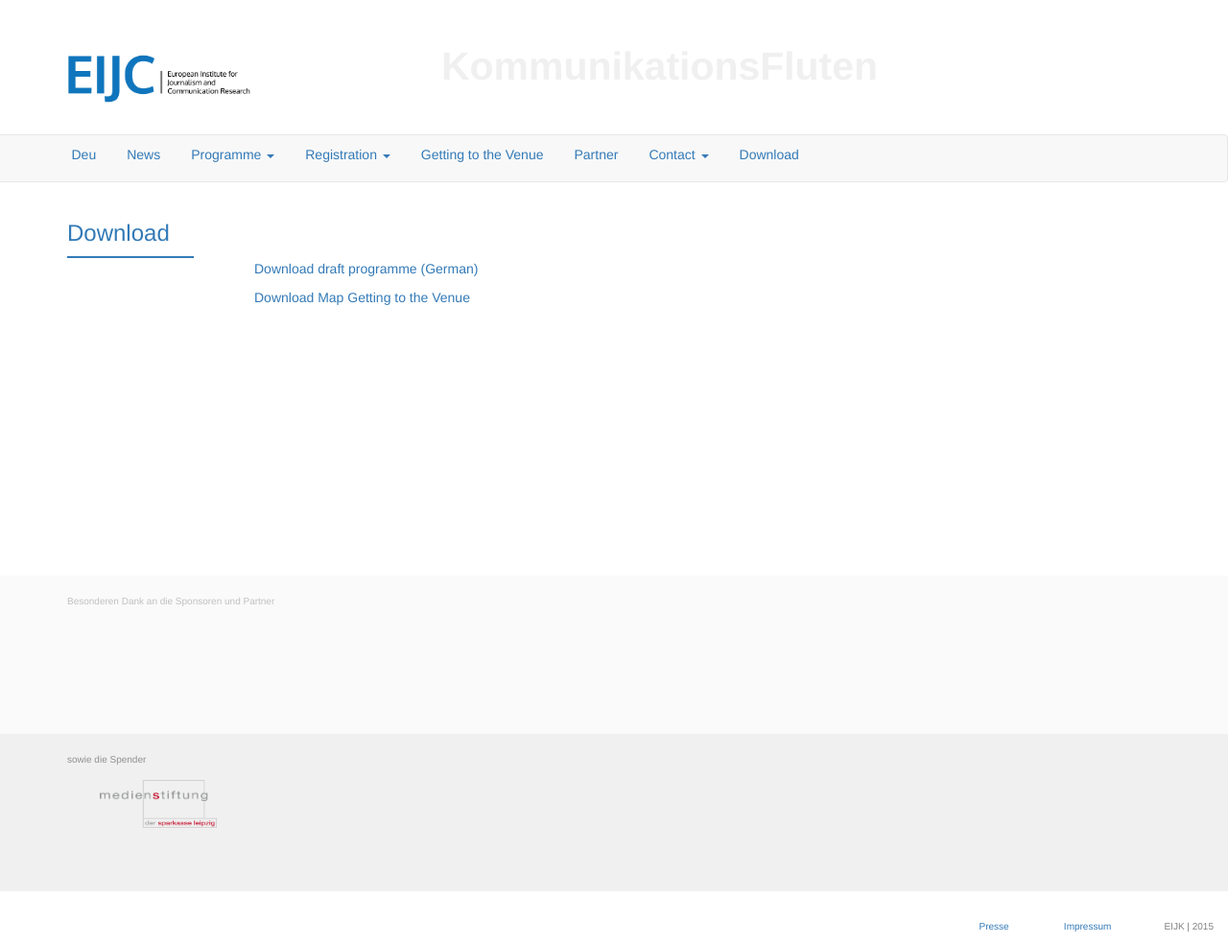
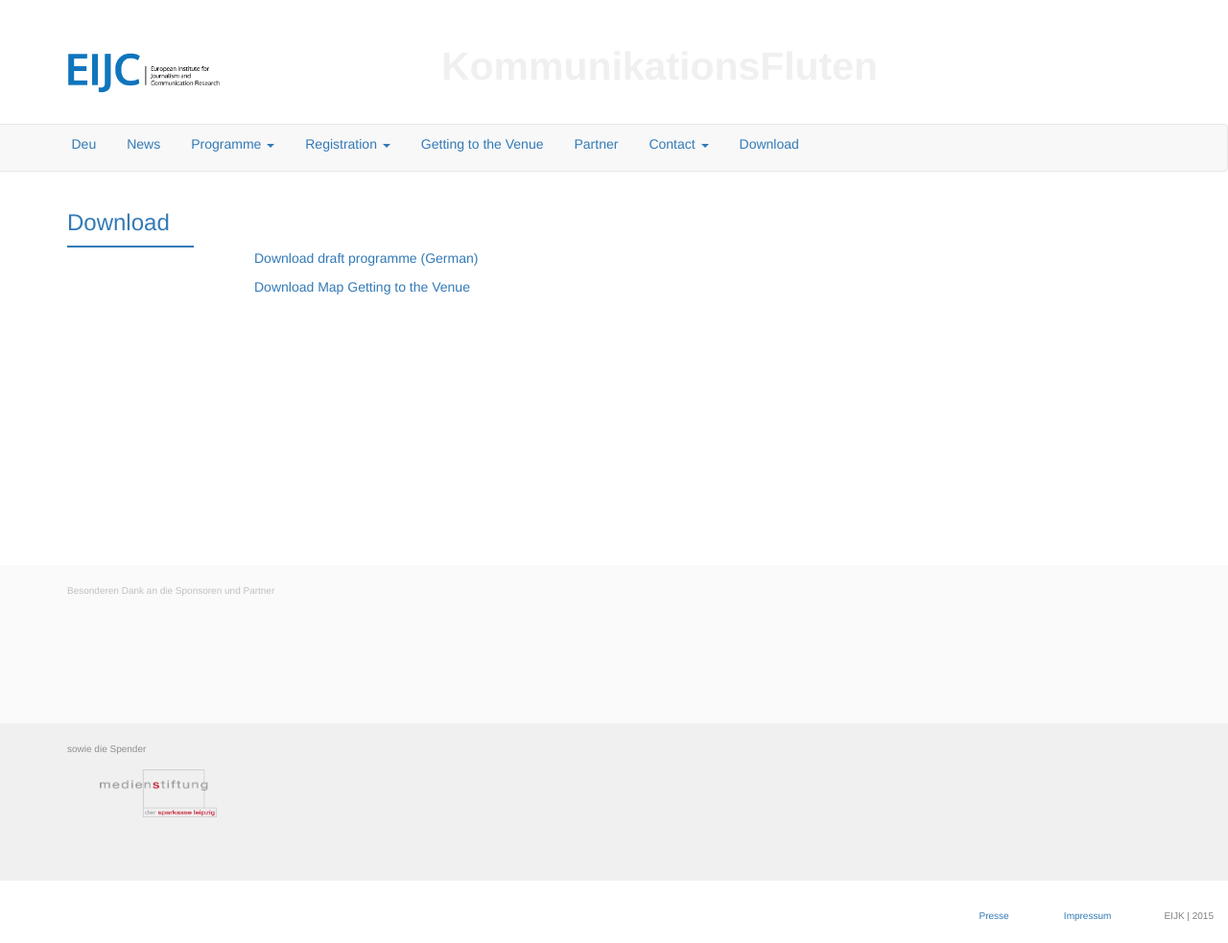
Before and after one commit to susedev/test, a Jekyll site: the page built from download.html, in a window 1280 px wide. Shown: the whole page at 96% size. Built offline with Jekyll 4.4.1, drawn with Linux system fonts in a browser that asks for light colours; nearby versions of some CDN libraries.

Commit message:
Update base.html

```diff
--- a/_layouts/base.html
+++ b/_layouts/base.html
@@ -12,7 +12,7 @@
             <div class="container">
                   <div class="row">
                         <div class="col-md-4">
-                              <a href="http://www.eijc.eu/de/" target="blank_"><img src="{{ site.base_url }}/media/eijc-logo-gross.jpg" alt="Europäisches Institut für Journalismus- und Kommunikationsforschung" style="width:60%; height:60%; margin-top:5px; margin-left:-12px;" /></a>
+                              <a href="http://www.eijc.eu/de/" target="blank_"><img src="{{ site.base_url }}/media/eijc-logo-gross.jpg" alt="Europäisches Institut für Journalismus- und Kommunikationsforschung" style="max-width:50%; max-height:50%; margin-top:5px; margin-left:-10px;" /></a>
 
                         </div>
                         <div class="col-md-8">
```
